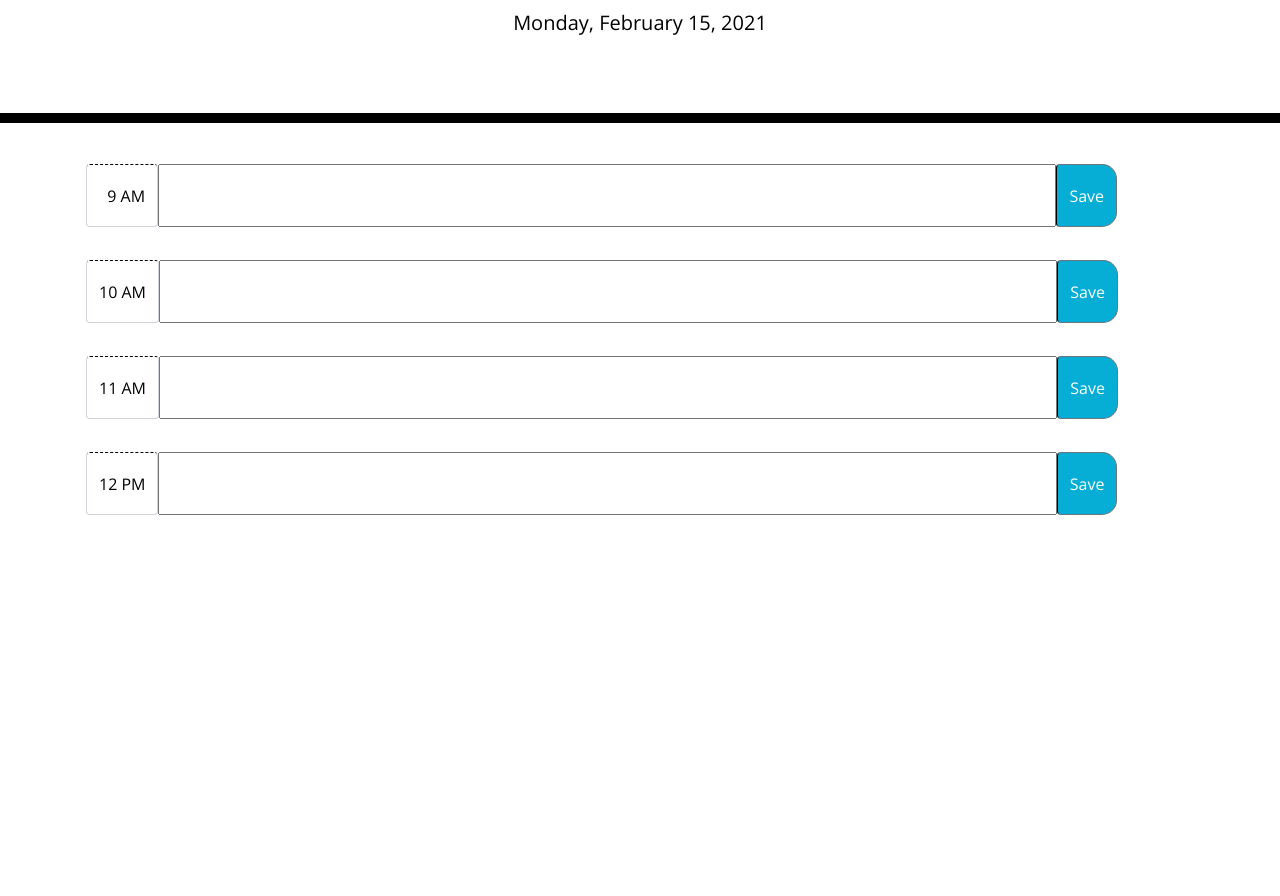
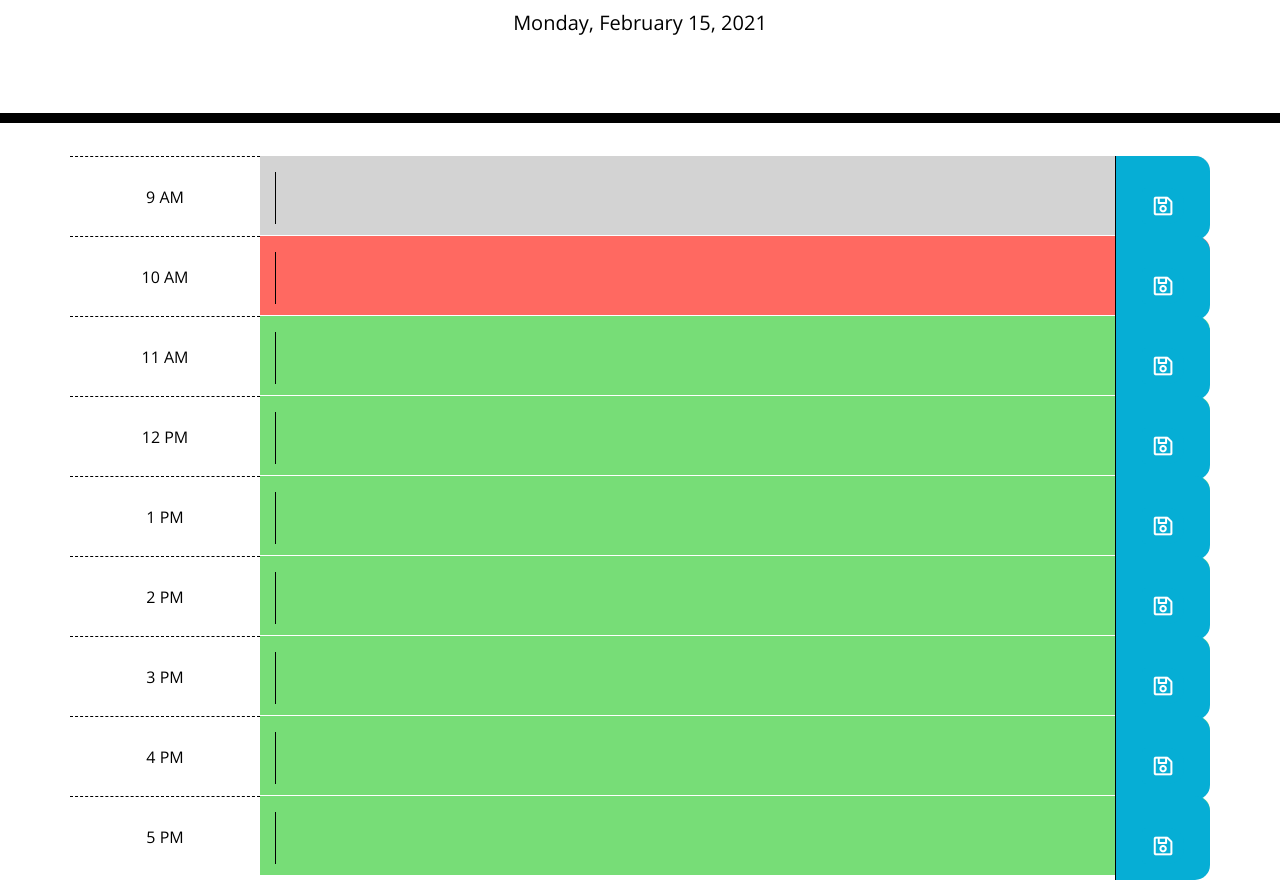
Before and after one commit to larrygjenkins/DailyPlanner, a plain HTML site: page index.html in a window 1280 px wide. Shown: the part 181-1077 px from the top of the page. Before the commit the page ends 800 px from the top, so only its background shows below. Drawn offline with nearby package versions, Linux system fonts and the light colour scheme.

Commit message:
updated layout of body of daily planner and added save icon

```diff
--- a/assets/css/style.css
+++ b/assets/css/style.css
@@ -4,7 +4,7 @@ body {
 	line-height: 1;
 }
 
-textarea{
+textarea {
 	background: transparent;
 	border: none;
 	resize: none;
@@ -21,11 +21,11 @@ textarea{
 	border-bottom: 10px solid black;
 }
 
-.description{
+.description {
 	white-space: pre-wrap;
 }
 
-.time-block{
+.time-block {
 	text-align: center;
 	border-radius: 15px;
 }
@@ -33,7 +33,7 @@ textarea{
 .row {
 	white-space: pre-wrap;
 	height: 80px;
-  border-top: 1px solid white;;
+	border-top: 1px solid white;
 }
 
 .hour {
@@ -61,7 +61,7 @@ textarea{
 	border-left: 1px solid black;
 	border-top-right-radius: 15px;
 	border-bottom-right-radius: 15px;
-  background-color: #06AED5;
+	background-color: #06aed5;
 	color: white;
 }
 
--- a/index.html
+++ b/index.html
@@ -36,7 +36,145 @@
     <div class="container">
       <!-- Timeblocks go here -->
 
-      <div class="input-group mb-3 form-control-lg row">
+      <article class="row time-block past">
+        <div class="col-md-2 hour" style="height: 80px;">
+          <p>9 AM</p>
+        </div>
+        <div class="col-md-9 description">
+          <textarea class="col-md-11" style="float: left;"></textarea>
+        </div>
+        <div class="col-md-1 saveBtn">
+          <button class="btn saveBtn" style="border: none;"><i class="far fa-save fa-lg"></i></button>
+        </div>
+      </article>
+
+      <article class="row time-block present">
+        <div class="col-md-2 hour" style="height: 80px;">
+          <p>10 AM</p>
+        </div>
+        <div class="col-md-9 description">
+          <textarea class="col-md-11" style="float: left;"></textarea>
+        </div>
+        <div class="col-md-1 saveBtn">
+          <button class="btn saveBtn" style="border: none;"><i class="far fa-save fa-lg"></i></button>
+        </div>
+      </article>
+
+      <article class="row time-block future">
+        <div class="col-md-2 hour" style="height: 80px;">
+          <p>11 AM</p>
+        </div>
+        <div class="col-md-9 description">
+          <textarea class="col-md-11" style="float: left;"></textarea>
+        </div>
+        <div class="col-md-1 saveBtn">
+          <button class="btn saveBtn" style="border: none;"><i class="far fa-save fa-lg"></i></button>
+        </div>
+      </article>
+
+      <article class="row time-block future">
+        <div class="col-md-2 hour" style="height: 80px;">
+          <p>12 PM</p>
+        </div>
+        <div class="col-md-9 description">
+          <textarea class="col-md-11" style="float: left;"></textarea>
+        </div>
+        <div class="col-md-1 saveBtn">
+          <button class="btn saveBtn" style="border: none;"><i class="far fa-save fa-lg"></i></button>
+        </div>
+      </article>
+
+      <article class="row time-block future">
+        <div class="col-md-2 hour" style="height: 80px;">
+          <p>1 PM</p>
+        </div>
+        <div class="col-md-9 description">
+          <textarea class="col-md-11" style="float: left;"></textarea>
+        </div>
+        <div class="col-md-1 saveBtn">
+          <button class="btn saveBtn" style="border: none;"><i class="far fa-save fa-lg"></i></button>
+        </div>
+      </article>
+
+      <article class="row time-block future">
+        <div class="col-md-2 hour" style="height: 80px;">
+          <p>2 PM</p>
+        </div>
+        <div class="col-md-9 description">
+          <textarea class="col-md-11" style="float: left;"></textarea>
+        </div>
+        <div class="col-md-1 saveBtn">
+          <button class="btn saveBtn" style="border: none;"><i class="far fa-save fa-lg"></i></button>
+        </div>
+      </article>
+
+      <article class="row time-block future">
+        <div class="col-md-2 hour" style="height: 80px;">
+          <p>3 PM</p>
+        </div>
+        <div class="col-md-9 description">
+          <textarea class="col-md-11" style="float: left;"></textarea>
+        </div>
+        <div class="col-md-1 saveBtn">
+          <button class="btn saveBtn" style="border: none;"><i class="far fa-save fa-lg"></i></button>
+        </div>
+      </article>
+
+      <article class="row time-block future">
+        <div class="col-md-2 hour" style="height: 80px;">
+          <p>4 PM</p>
+        </div>
+        <div class="col-md-9 description">
+          <textarea class="col-md-11" style="float: left;"></textarea>
+        </div>
+        <div class="col-md-1 saveBtn">
+          <button class="btn saveBtn" style="border: none;"><i class="far fa-save fa-lg"></i></button>
+        </div>
+      </article>
+
+      <article class="row time-block future">
+        <div class="col-md-2 hour" style="height: 80px;">
+          <p>5 PM</p>
+        </div>
+        <div class="col-md-9 description">
+          <textarea class="col-md-11" style="float: left;"></textarea>
+        </div>
+        <div class="col-md-1 saveBtn">
+          <button class="btn saveBtn" style="border: none;"><i class="far fa-save fa-lg"></i></button>
+        </div>
+      </article>
+
+      <!-- <div class="row row-cols-3 time-block past">
+        <div class="col-1 hour">9 AM</div>
+        <div class="col-10 description">
+          <textarea class="col-10 description"></textarea>
+        </div>
+        <div class="col-1">
+          <button class="btn btn-outline-secondary saveBtn" type="button" id="button-addon2">Save</button>
+        </div>
+      </div>
+
+      <div class="row row-cols-3 time-block">
+        <div class="col hour">9 AM</div>
+        <div class="col-10 description">
+          <textarea class="col-10 description">text</textarea>
+        </div>
+        <div class="col">
+          <button class="btn btn-outline-secondary saveBtn" type="button" id="button-addon2">Save</button>
+        </div>
+      </div>
+
+      <div class="row row-cols-3 time-block">
+        <div class="col hour">9 AM</div>
+        <div class="col-10 description">
+          <textarea class="col-10 description">text</textarea>
+        </div>
+        <div class="col">
+          <button class="btn btn-outline-secondary saveBtn" type="button" id="button-addon2">Save</button>
+        </div>
+      </div> -->
+
+      <!-- <div class="input-group mb-3 form-control-lg row">
           <span class="input-group-text hour" id="basic-addon1">&nbsp 9 AM</span>
           <input type="text" class="description col-10" aria-label="9 AM Task">
           <button class="btn btn-outline-secondary saveBtn" type="button" id="button-addon2">Save</button>
@@ -58,7 +196,7 @@
         <span class="input-group-text hour" id="basic-addon1">12 PM</span>
         <input type="text" class="description col-10" aria-label="9 AM Task">
         <button class="btn btn-outline-secondary saveBtn" type="button" id="button-addon2">Save</button>
-      </div>
+      </div> -->
 
     </div>
 
```
Lines whose indentation alone changed are shown as unchanged.
